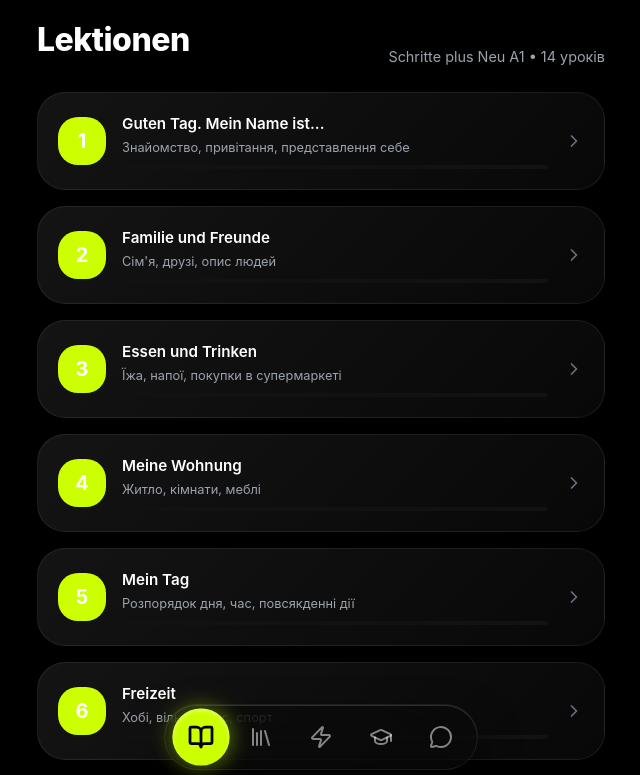
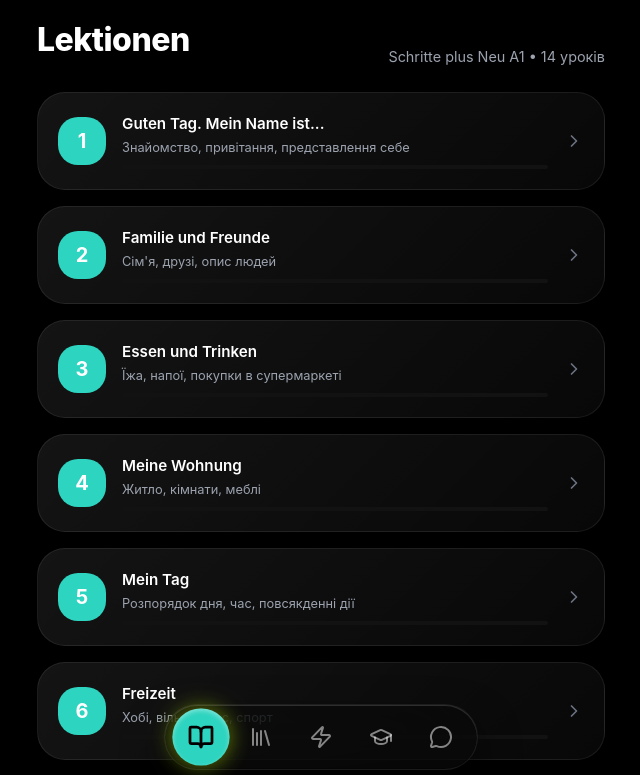
Before and after one commit to Artom-sites/deutsch-trainer-a1, a React (Vite) app: page / in a window 1280 px wide. Shown: the top 775 px of the page, without its empty margins (319-959 px from the left). Built offline with nearby package versions, Linux system fonts and the light colour scheme.

Commit message:
Style: Change accent to teal, update PWA theme, verify voice chat exists

```diff
--- a/src/index.css
+++ b/src/index.css
@@ -20,10 +20,12 @@
   --color-neuter: #10b981;
   --color-plural: #f59e0b;
 
-  /* Colors - UI */
-  --color-accent: #ccff00;
-  /* Neon Lime */
-  --color-primary: #ccff00;
+  /* Colors - UI (Matching Logo: Purple to Teal) */
+  --color-accent: #2dd4bf;
+  /* Teal/Mint from logo */
+  --color-accent-secondary: #6366f1;
+  /* Purple from logo */
+  --color-primary: #2dd4bf;
   --color-success: #22c55e;
   --color-error: #ef4444;
   --color-warning: #f59e0b;
--- a/vite.config.js
+++ b/vite.config.js
@@ -15,10 +15,11 @@ export default defineConfig({
         name: 'Deutsch Trainer A1',
         short_name: 'DE Trainer',
         description: 'German Learning App A1',
-        theme_color: '#000000',
+        theme_color: '#2dd4bf',
         background_color: '#000000',
         display: 'standalone',
         orientation: 'portrait',
+        start_url: '.',
         icons: [
           {
             src: 'logo.png',
```
